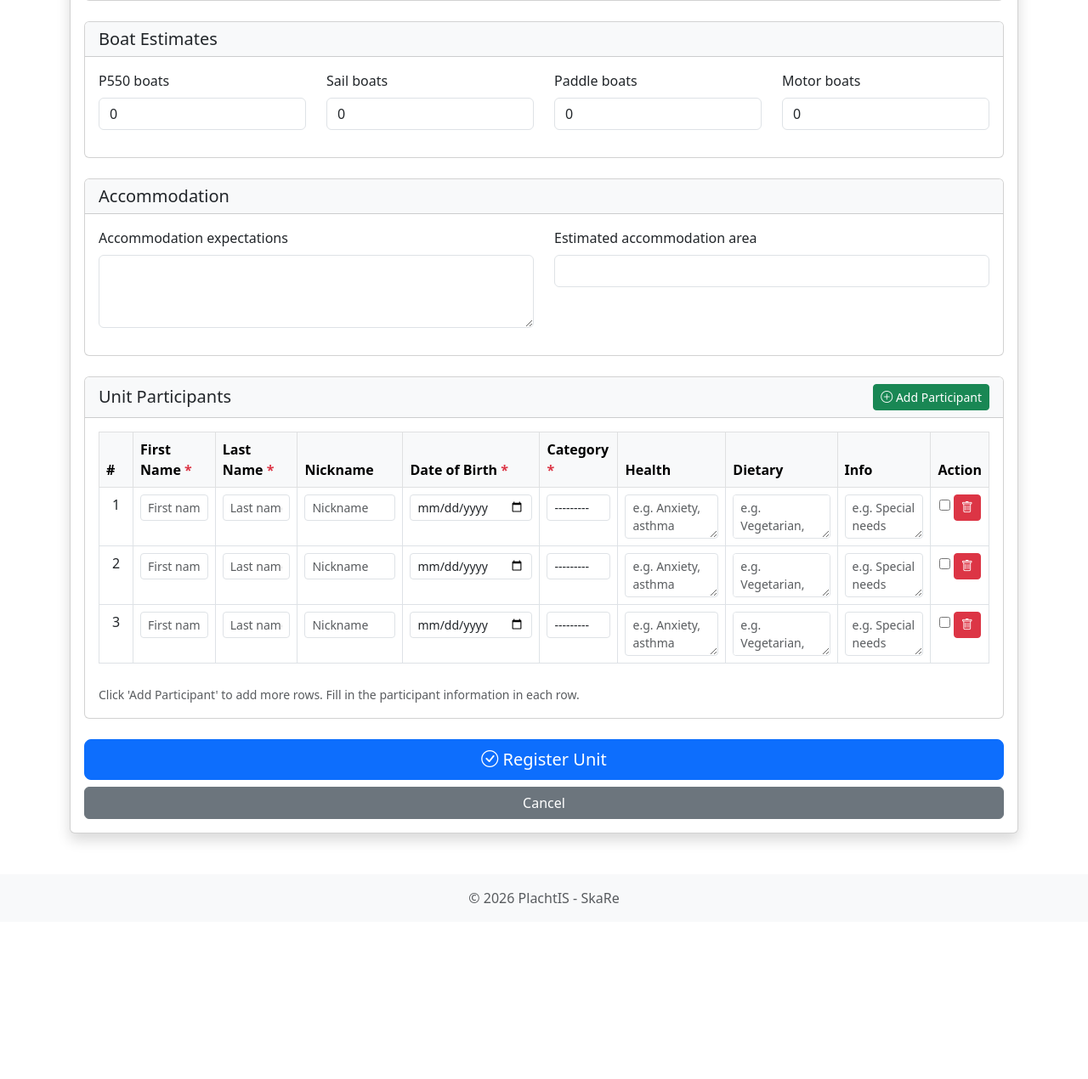
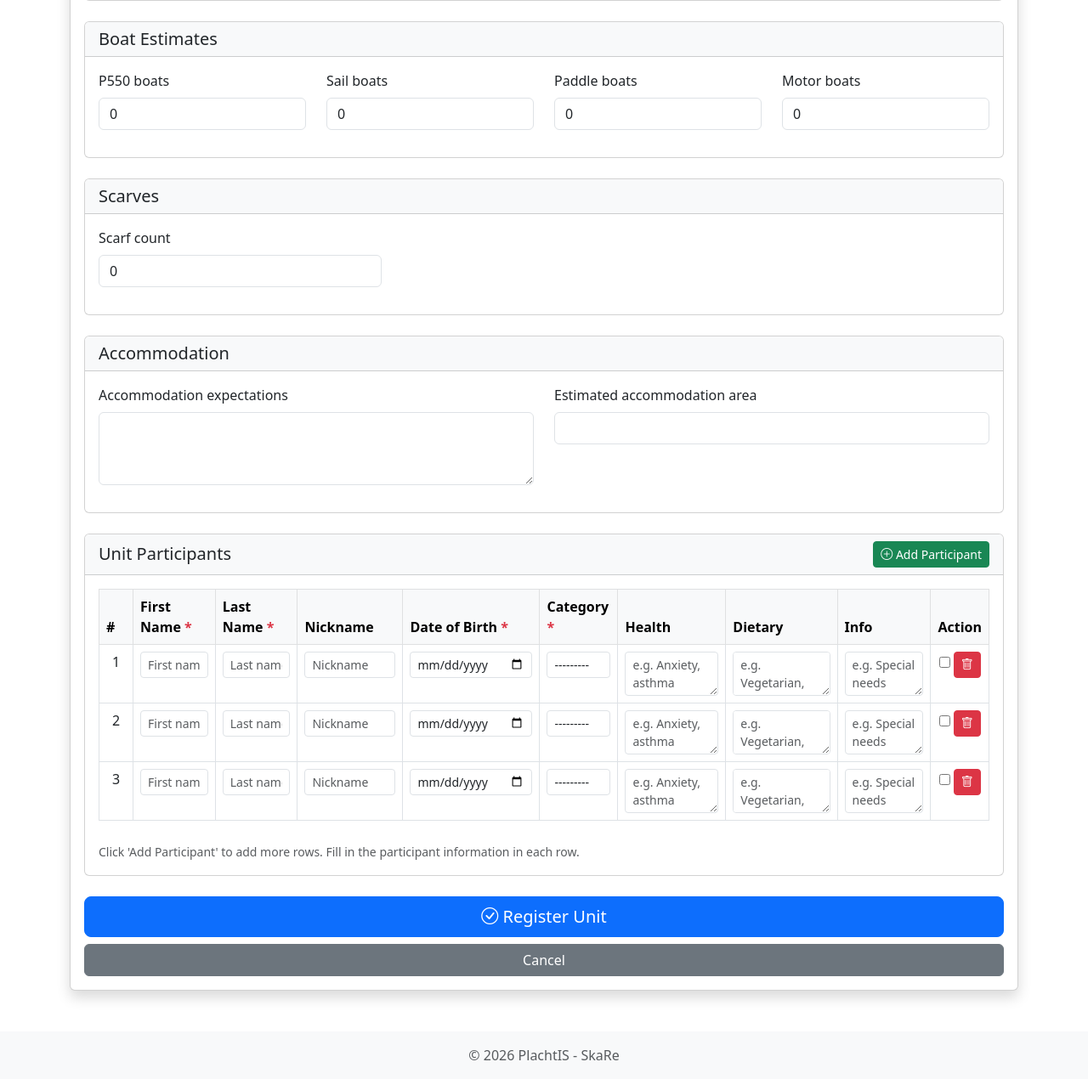
Before and after one commit to ciakval/plachtis, a Django app: page /unit/register/ in a window 1280 px wide. Shown: the part 774-2044 px from the top of the page at 85% size. Before the commit the page ends 1837 px from the top, so only its background shows below. Run offline with Django 5.2, Linux system fonts and the light colour scheme; the visitor is signed in with stand-in values (Sample User, id 1).

Commit message:
Scarves added

```diff
--- a/SkaRe/forms.py
+++ b/SkaRe/forms.py
@@ -107,6 +107,7 @@ class UnitRegistrationForm(forms.ModelForm):
             'boats_sail',
             'boats_paddle',
             'boats_motor',
+            'scarf_count',
             'accommodation_expectations',
             'estimated_accommodation_area',
         ]
@@ -117,6 +118,7 @@ class UnitRegistrationForm(forms.ModelForm):
             'boats_sail': forms.NumberInput(attrs={'class': 'form-control', 'min': '0'}),
             'boats_paddle': forms.NumberInput(attrs={'class': 'form-control', 'min': '0'}),
             'boats_motor': forms.NumberInput(attrs={'class': 'form-control', 'min': '0'}),
+            'scarf_count': forms.NumberInput(attrs={'class': 'form-control', 'min': '0'}),
             'accommodation_expectations': forms.Textarea(attrs={'class': 'form-control', 'rows': 3}),
             'estimated_accommodation_area': forms.TextInput(attrs={'class': 'form-control'}),
         }
@@ -222,6 +224,7 @@ class IndividualParticipantRegistrationForm(forms.ModelForm):
             'boats_sail',
             'boats_paddle',
             'boats_motor',
+            'scarf_count',
             'accommodation_expectations',
             'estimated_accommodation_area',
         ]
@@ -238,6 +241,7 @@ class IndividualParticipantRegistrationForm(forms.ModelForm):
             'boats_sail': forms.NumberInput(attrs={'class': 'form-control', 'min': '0'}),
             'boats_paddle': forms.NumberInput(attrs={'class': 'form-control', 'min': '0'}),
             'boats_motor': forms.NumberInput(attrs={'class': 'form-control', 'min': '0'}),
+            'scarf_count': forms.NumberInput(attrs={'class': 'form-control', 'min': '0'}),
             'accommodation_expectations': forms.Textarea(attrs={'class': 'form-control', 'rows': 3, 'placeholder': 'e.g., Small tent, caravan'}),
             'estimated_accommodation_area': forms.TextInput(attrs={'class': 'form-control', 'placeholder': 'e.g., 20 m²'}),
         }
--- a/SkaRe/models.py
+++ b/SkaRe/models.py
@@ -216,6 +216,12 @@ class Unit(models.Model):
         help_text=_("Estimated number of motor-powered boats"),
         verbose_name=_("Motor boats")
     )
+    # Scarf field
+    scarf_count = models.PositiveBigIntegerField(
+        default=0,
+        help_text=_("Number of scarves"),
+        verbose_name=_("Scarf count")
+    )
 
     # Accommodation fields
     accommodation_expectations = models.TextField(
@@ -279,6 +285,12 @@ class IndividualParticipant(Person):
         default=0,
         help_text=_("Estimated number of motor-powered boats"),
         verbose_name=_("Motor boats")
+    )
+    # Scarf field
+    scarf_count = models.PositiveBigIntegerField(
+        default=0,
+        help_text=_("Number of scarves"),
+        verbose_name=_("Scarf count")
     )
 
     # Accommodation fields
--- a/SkaRe/templates/SkaRe/list_individual_participants.html
+++ b/SkaRe/templates/SkaRe/list_individual_participants.html
@@ -46,6 +46,10 @@
                                 <strong>{% trans "Expected Departure" %}:</strong> {{ participant.entity.expected_departure|date:"d.m.Y H:i" }}
                             </p>
                             {% endif %}
+
+                            <p class="mb-2">
+                                <i class="bi"></i> <strong>{% trans "Scarves" %}:</strong> {{ participant.scarf_count }}
+                            </p>
 
                             {% if participant.health_restrictions %}
                             <hr>
--- a/SkaRe/templates/SkaRe/list_units.html
+++ b/SkaRe/templates/SkaRe/list_units.html
@@ -67,6 +67,10 @@
                                 </div>
                             </div>
 
+                            <p class="mb-2">
+                                <i class="bi"></i> <strong>{% trans "Scarves" %}:</strong> {{ unit.scarf_count }}
+                            </p>
+
                             <hr>
 
                             <h6 class="mb-2">
--- a/SkaRe/templates/SkaRe/register_unit.html
+++ b/SkaRe/templates/SkaRe/register_unit.html
@@ -161,6 +161,24 @@
                         </div>
                     </div>
 
+                    <!-- Scarf -->
+                    <div class="card mb-4">
+                        <div class="card-header bg-light">
+                            <h5 class="mb-0"><i class="bi"></i> {% trans "Scarves" %}</h5>
+                        </div>
+                        <div class="card-body">
+                            <div class="row">
+                                <div class="col-md-4 mb-3">
+                                    <label for="{{ unit_form.scarf_count.id_for_label }}" class="form-label">{{ unit_form.scarf_count.label }}</label>
+                                    {{ unit_form.scarf_count }}
+                                    {% if unit_form.scarf_count.errors %}
+                                        <div class="text-danger">{{ unit_form.scarf_count.errors }}</div>
+                                    {% endif %}
+                                </div>
+                            </div>
+                        </div>
+                    </div>
+
                     <!-- Accommodation -->
                     <div class="card mb-4">
                         <div class="card-header bg-light">
--- a/SkaRe/views.py
+++ b/SkaRe/views.py
@@ -184,6 +184,7 @@ def edit_unit(request, unit_id):
                 'boats_sail',
                 'boats_paddle',
                 'boats_motor',
+                'scarf_count',
                 'accommodation_expectations',
                 'estimated_accommodation_area',
             ]
@@ -194,6 +195,7 @@ def edit_unit(request, unit_id):
                 'boats_sail': forms.NumberInput(attrs={'class': 'form-control', 'min': '0'}),
                 'boats_paddle': forms.NumberInput(attrs={'class': 'form-control', 'min': '0'}),
                 'boats_motor': forms.NumberInput(attrs={'class': 'form-control', 'min': '0'}),
+                'scarf_count': forms.NumberInput(attrs={'class': 'form-control', 'min': '0'}),
                 'accommodation_expectations': forms.Textarea(attrs={'class': 'form-control', 'rows': 3}),
                 'estimated_accommodation_area': forms.TextInput(attrs={'class': 'form-control'}),
             }
@@ -393,6 +395,7 @@ def edit_individual_participant(request, participant_id):
                 'boats_sail',
                 'boats_paddle',
                 'boats_motor',
+                'scarf_count',
                 'accommodation_expectations',
                 'estimated_accommodation_area',
             ]
@@ -409,6 +412,7 @@ def edit_individual_participant(request, participant_id):
                 'boats_sail': forms.NumberInput(attrs={'class': 'form-control', 'min': '0'}),
                 'boats_paddle': forms.NumberInput(attrs={'class': 'form-control', 'min': '0'}),
                 'boats_motor': forms.NumberInput(attrs={'class': 'form-control', 'min': '0'}),
+                'scarf_count': forms.NumberInput(attrs={'class': 'form-control', 'min': '0'}),
                 'accommodation_expectations': forms.Textarea(attrs={'class': 'form-control', 'rows': 3}),
                 'estimated_accommodation_area': forms.TextInput(attrs={'class': 'form-control'}),
             }
```
Also changed, not shown: SkaRe/templates/SkaRe/edit_individual_participant.html (+18 -0 lines), SkaRe/templates/SkaRe/edit_unit.html (+19 -0 lines), SkaRe/templates/SkaRe/register_individual_participant.html (+18 -0 lines), SkaRe/migrations/0006_individualparticipant_scarf_count_unit_scarf_count.py (added).
